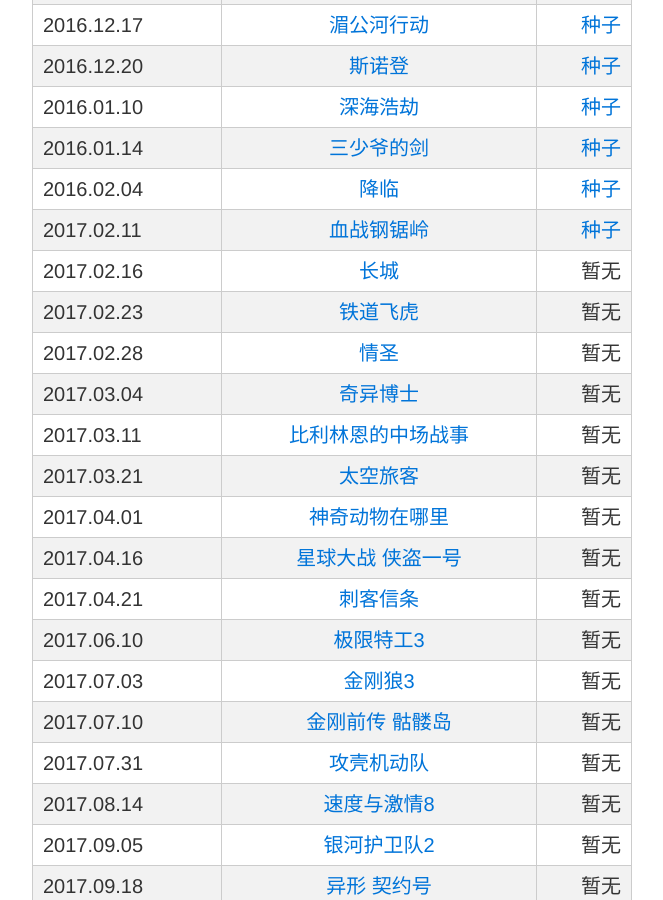
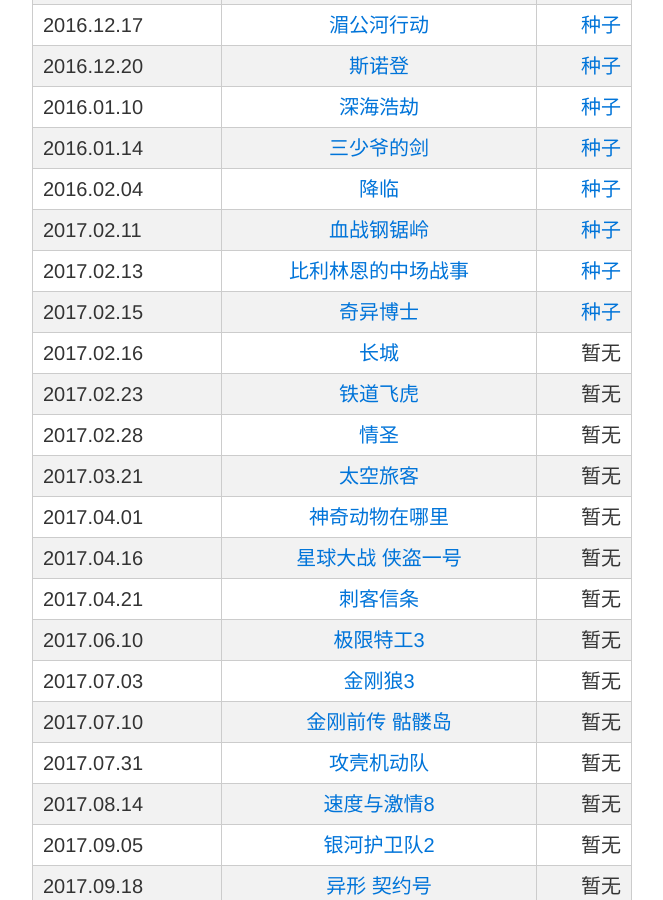
Before and after one commit to creeveliu/moviex.github.io, a Jekyll site: the page built from index.md, in a window 1280 px wide and 900 px high, scrolled down 339 px. Shown: the whole window, without its empty margins (308-971 px from the left). Built offline with Jekyll 4.4.1, drawn with Linux system fonts in a browser that asks for light colours; comment, search, counter and statistics services are not loaded.

Commit message:
Update index.md

```diff
--- a/index.md
+++ b/index.md
@@ -12,11 +12,11 @@
 | 2016.01.14      | [三少爷的剑](https://movie.douban.com/subject/21350556/)      | [种子](https://pan.baidu.com/s/1kVg9VRh) |
 | 2016.02.04      | [降临](https://movie.douban.com/subject/21324900/)      | [种子](https://pan.baidu.com/s/1kV2VzkN) |
 | 2017.02.11      | [血战钢锯岭](https://movie.douban.com/subject/26325320/)      | [种子](https://pan.baidu.com/s/1jHD7b74) |
+| 2017.02.13      | [比利林恩的中场战事](https://movie.douban.com/subject/25983044)      |  [种子](https://pan.baidu.com/s/1bXzGsA)  |
+| 2017.02.15      | [奇异博士](https://movie.douban.com/subject/3025375)      |  [种子](https://pan.baidu.com/s/1skN22ip)  |
 | 2017.02.16      | [长城](https://movie.douban.com/subject/6982558/)      | 暂无 |
 | 2017.02.23      | [铁道飞虎](https://movie.douban.com/subject/26389069)      | 暂无 |
 | 2017.02.28      | [情圣](https://movie.douban.com/subject/26879060/)      | 暂无 |
-| 2017.03.04      | [奇异博士](https://movie.douban.com/subject/3025375)      | 暂无 |
-| 2017.03.11      | [比利林恩的中场战事](https://movie.douban.com/subject/25983044)      | 暂无 |
 | 2017.03.21      | [太空旅客](https://movie.douban.com/subject/3434070/)      | 暂无 |
 | 2017.04.01      | [神奇动物在哪里](https://movie.douban.com/subject/25726614/)      | 暂无 |
 | 2017.04.16      | [星球大战 侠盗一号](https://movie.douban.com/subject/25894431/)      | 暂无 |
```
